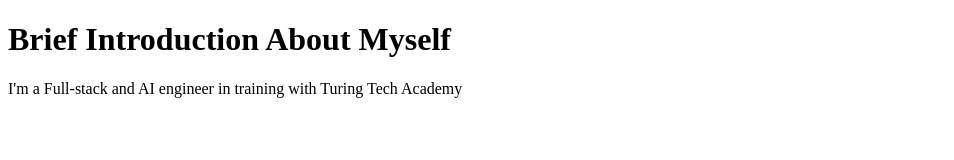
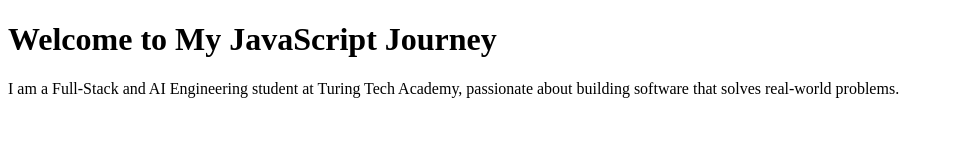
Before and after one commit to passionsam/javascript-projects, a plain HTML site: page week-01/day-01/index.html in a window 1280 px wide. Shown: the whole page, without its empty margins (0-954 px from the left). Drawn offline with Linux system fonts and the light colour scheme.

Commit message:
Week 1 Day 1: Set up JavaScript mentorship project and completed first JavaScript program

```diff
--- a/week-01/day-01/index.html
+++ b/week-01/day-01/index.html
@@ -6,8 +6,8 @@
     <title>Week 1 Day 1</title>
 </head>
 <body>
-    <h1>Brief Introduction About Myself</h1>
-    <p>I'm a Full-stack and AI engineer in training with Turing Tech Academy</p>
+    <h1>Welcome to My JavaScript Journey</h1>
+    <p>I am a Full-Stack and AI Engineering student at Turing Tech Academy, passionate about building software that solves real-world problems.</p>
 
     <script src="script.js"></script>
 </body>
```
Also changed, not shown: week-01/day-01/script.js (+20 -4 lines).
